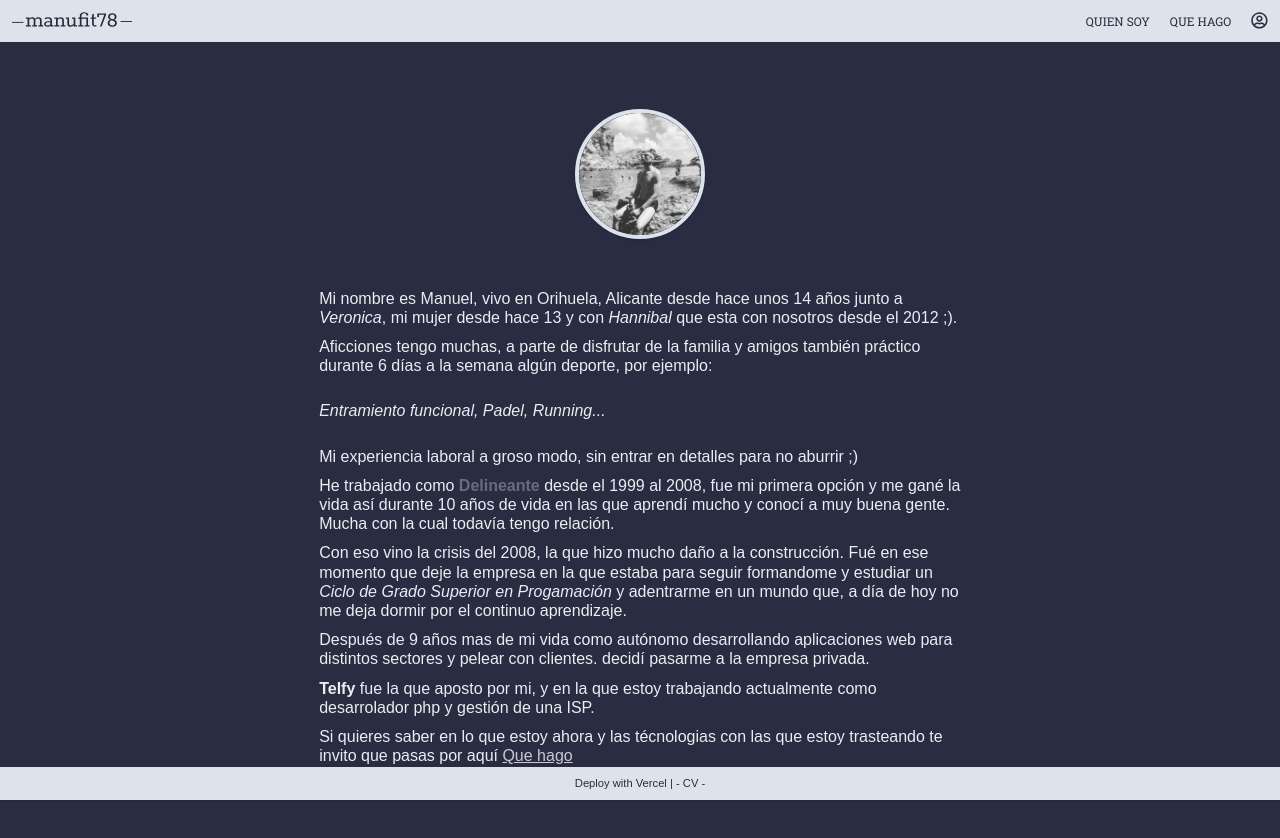
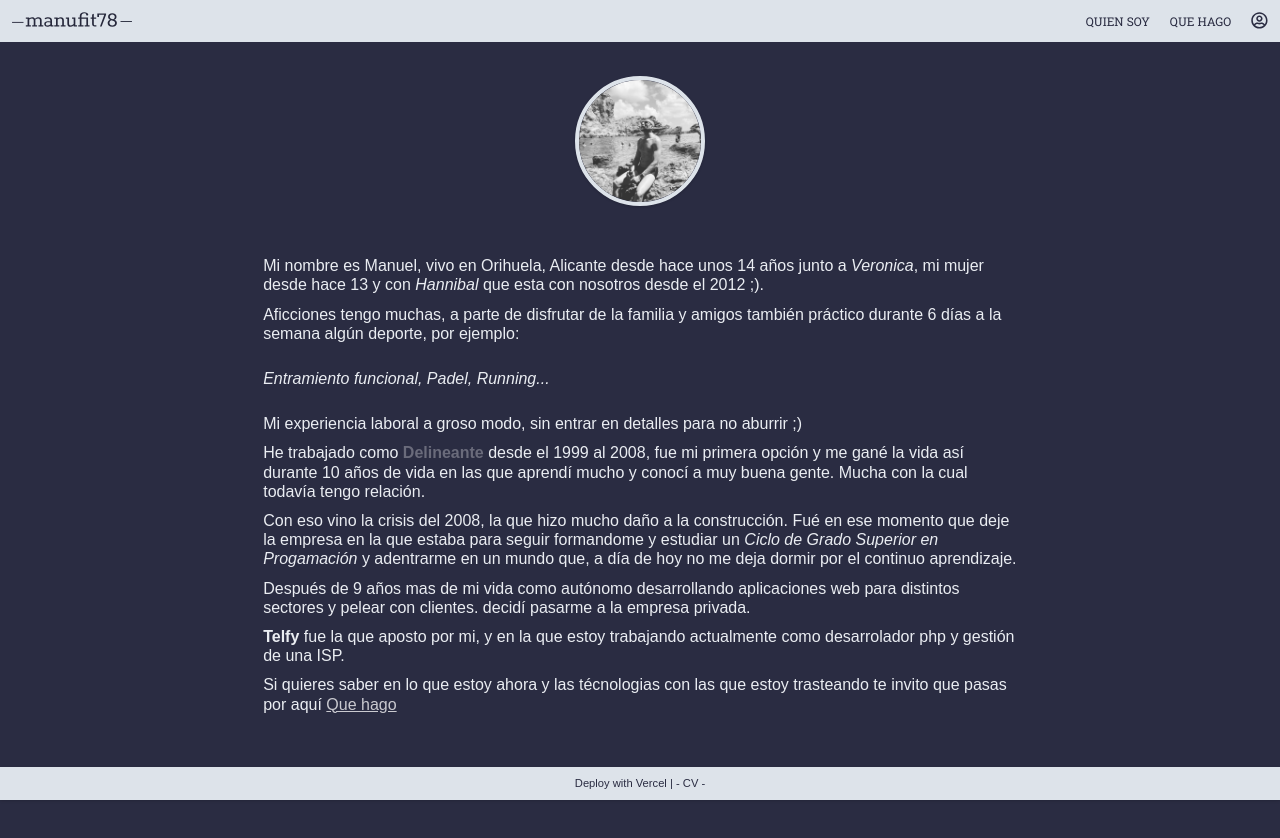
Before and after one commit to mnuhell/manufit78, a React (Create React App) app: page /quien-soy in a window 1280 px wide. Shown: the top 838 px of the page. After the commit the page ends 800 px from the top, so only its background shows below. Built offline with nearby package versions, Linux system fonts and the light colour scheme; no server answers; a web font is replaced by a local one.

Commit message:
Se protegen las rutas y se hace se ponen fijos el footer y el header

```diff
--- a/src/components/QuienSoy.js
+++ b/src/components/QuienSoy.js
@@ -9,8 +9,35 @@ const Wrapper = styled.div`
     justify-content: center;
     align-items: center;
     align-content: center;
-    max-width: 43rem;
+    @media(min-width: 320px){
+        max-width: 43rem;
+    }
+
+    @media(min-width: 768px){
+        max-width: 50em;
+    }
+
     padding: 5em .2em;
+
+    @media(min-width: 320px) {
+        margin: 400px auto;
+    }
+
+    @media(min-width: 375px) {
+        margin: 200px auto;
+    }
+
+    @media(min-width: 414px) {
+        margin: 100px auto;
+    }
+
+    @media(min-width: 568px) {
+        margin: 0px auto;
+    }
+
+    @media(min-width: 736px) {
+        margin: 0px auto;
+    }
 
     .notas__intro{
         padding: 0 20px;
--- a/src/components/routers/AppRouters.js
+++ b/src/components/routers/AppRouters.js
@@ -46,12 +46,12 @@ import { login } from '../actions/auth';
 
 
             <PrivateRoute
-              path="/admin" component={AdminScreen}
+              path="/admin" component={AdminScreen} isAuthenticated={isLoggedIn}
               />
 
             <LoginRoute
               path="/auth"
-              component={ AuthRoutes }
+              component={ AuthRoutes } isAuthenticated={isLoggedIn}
 
             />
 
--- a/src/scss/_header.scss
+++ b/src/scss/_header.scss
@@ -2,3 +2,9 @@
     position: fixed;
     width: 100%;
 }
+
+.header{
+    position: fixed;
+    width: 100%;
+    top: 0;
+}
```
